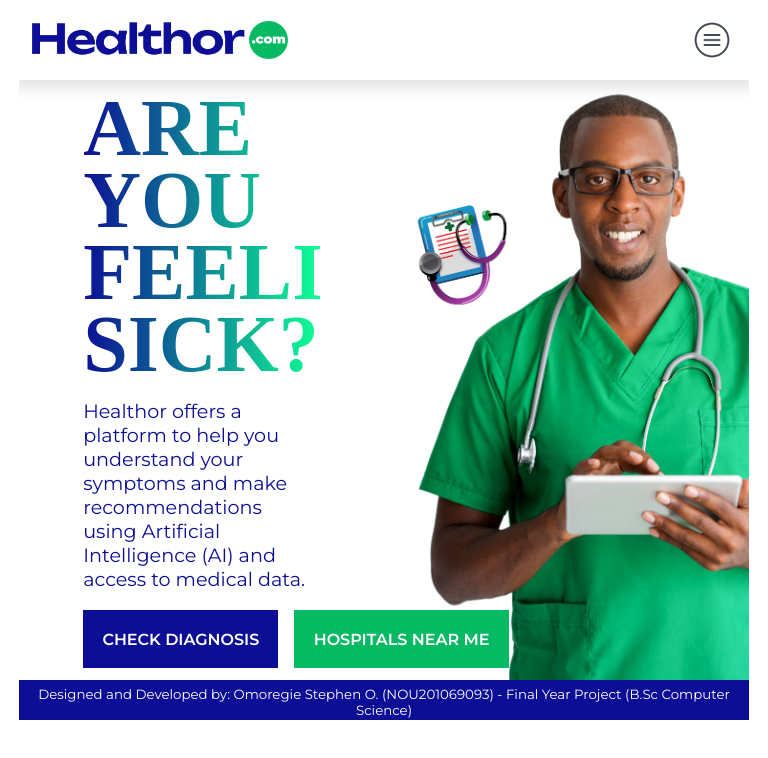
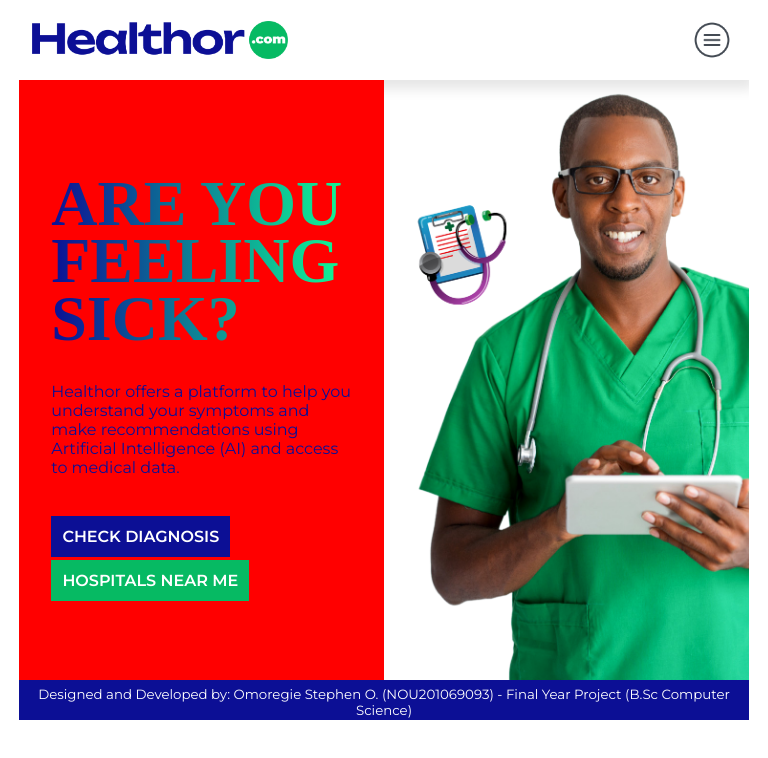
Before and after one commit to Cre8steveDev/Healthor, a React (Vite) app: page / in a window 768 px wide. Shown: the top 758 px of the page. Built offline with nearby package versions, Linux system fonts and the light colour scheme; a web font is replaced by a local one.

Commit message:
New json update file

```diff
--- a/src/components/AboutPage.jsx
+++ b/src/components/AboutPage.jsx
@@ -1,7 +1,7 @@
 // About Page - JSX
 
 import "./comp_styles/about.css";
-import { useContext } from "react";
+import { useContext, useEffect } from "react";
 import { AppContext } from "./StateProvider";
 
 const AboutPage = () => {
@@ -12,7 +12,11 @@
       ? { backgroundColor: "var(--primary_blue)", color: "white" }
       : {};
 
-  const styletext = appState.theme === "Dark" ? { color: "white" } : {};
+  const styletext = {};
+
+  useEffect(() => {
+    appState.theme === "Dark" ? { color: "white" } : {};
+  }, [appState.theme]);
 
   return (
     <>
--- a/src/components/comp_styles/main_body.css
+++ b/src/components/comp_styles/main_body.css
@@ -15,6 +15,7 @@
   display: flex;
   flex-direction: column;
   justify-content: center;
+  object-fit: contain;
 
   & h1 {
     font-family: "Unbounded";
@@ -26,6 +27,7 @@
 
   & .text-intro {
     font-size: 1.2rem;
+    margin-bottom: 1.2rem;
   }
 }
 
@@ -38,6 +40,11 @@
   background-clip: text;
   -webkit-background-clip: text;
   -webkit-text-fill-color: transparent;
+  margin-bottom: 1rem;
+
+  & h1 {
+    font-size: 4rem;
+  }
 }
 
 .main_body-btn-container {
@@ -124,3 +131,32 @@
     }
   }
 }
+
+@media (min-width: 601px) and (max-width: 1024px) {
+  .main_body-text {
+    background-color: red;
+    padding: 2rem;
+    hyphens: auto;
+
+    & h1 {
+      font-size: 4rem;
+      margin-top: 1rem;
+    }
+
+    & .text-intro {
+      font-size: 1rem;
+    }
+  }
+
+  .main_body-btn-container {
+    display: flex;
+    flex-direction: row;
+    flex-wrap: wrap;
+    gap: 0.2rem;
+
+    & input {
+      font-size: 1rem;
+      padding: 0.7rem;
+    }
+  }
+}
--- /dev/null
+++ b/staticwebapp.config.json
@@ -0,0 +1,5 @@
+{
+  "navigationFallback": {
+    "rewrite": "/index.html"
+  }
+}
```
Also changed, not shown: 1 other file (tests, documents, lock files or other folders).
